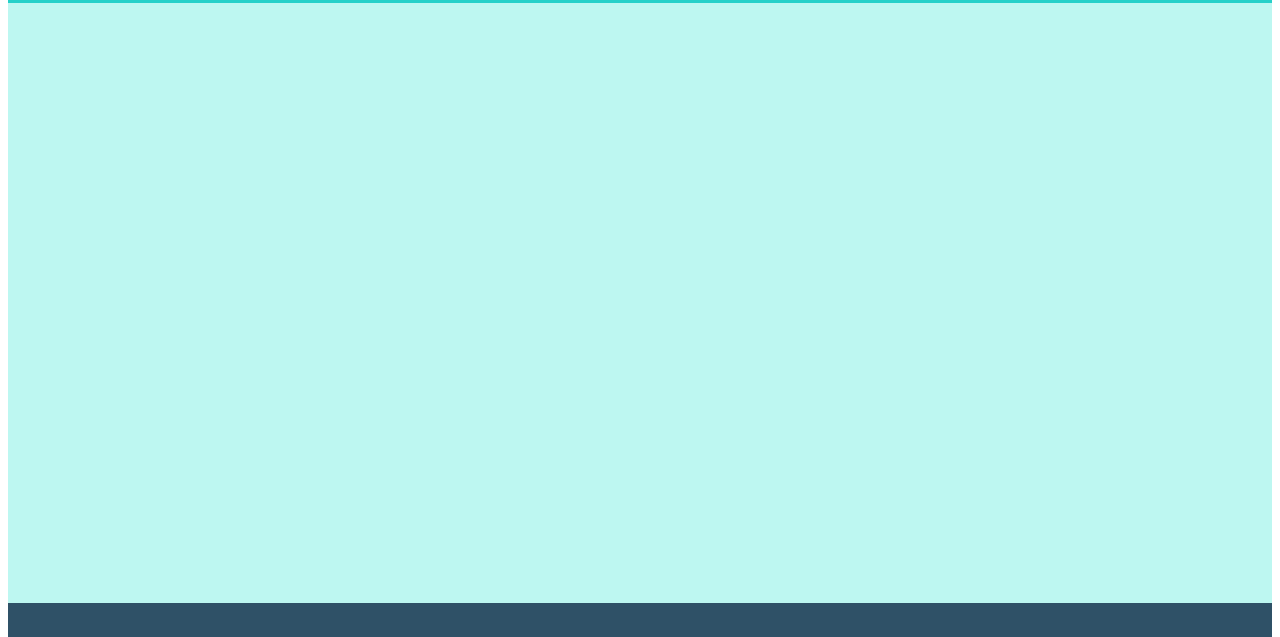
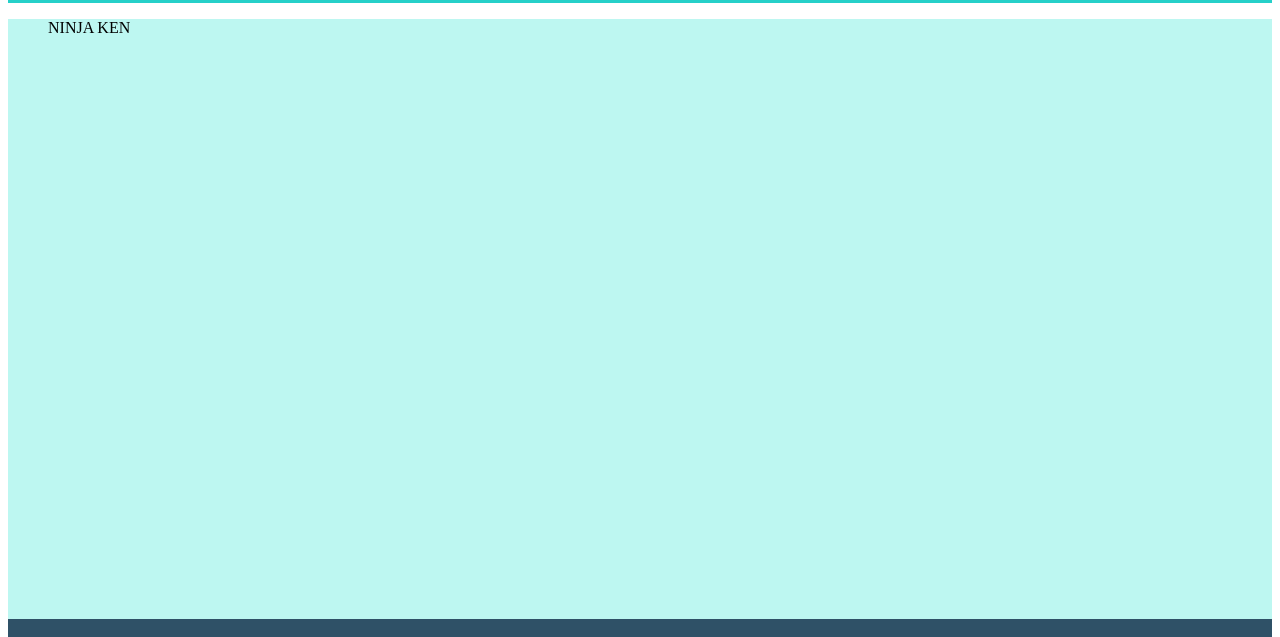
Before and after one commit to rizkyk96/Progate.github.io, a plain HTML site: page index.html in a window 1280 px wide. Shown: the part 129-766 px from the top of the page. Drawn offline with Linux system fonts and the light colour scheme.

Commit message:
Update index.html

```diff
--- a/index.html
+++ b/index.html
@@ -19,7 +19,8 @@
     </div>
 
     <div class="main">
-
+      <ul>
+        <li>NINJA KEN</li>
     </div>
 
     <div class="footer">
```
